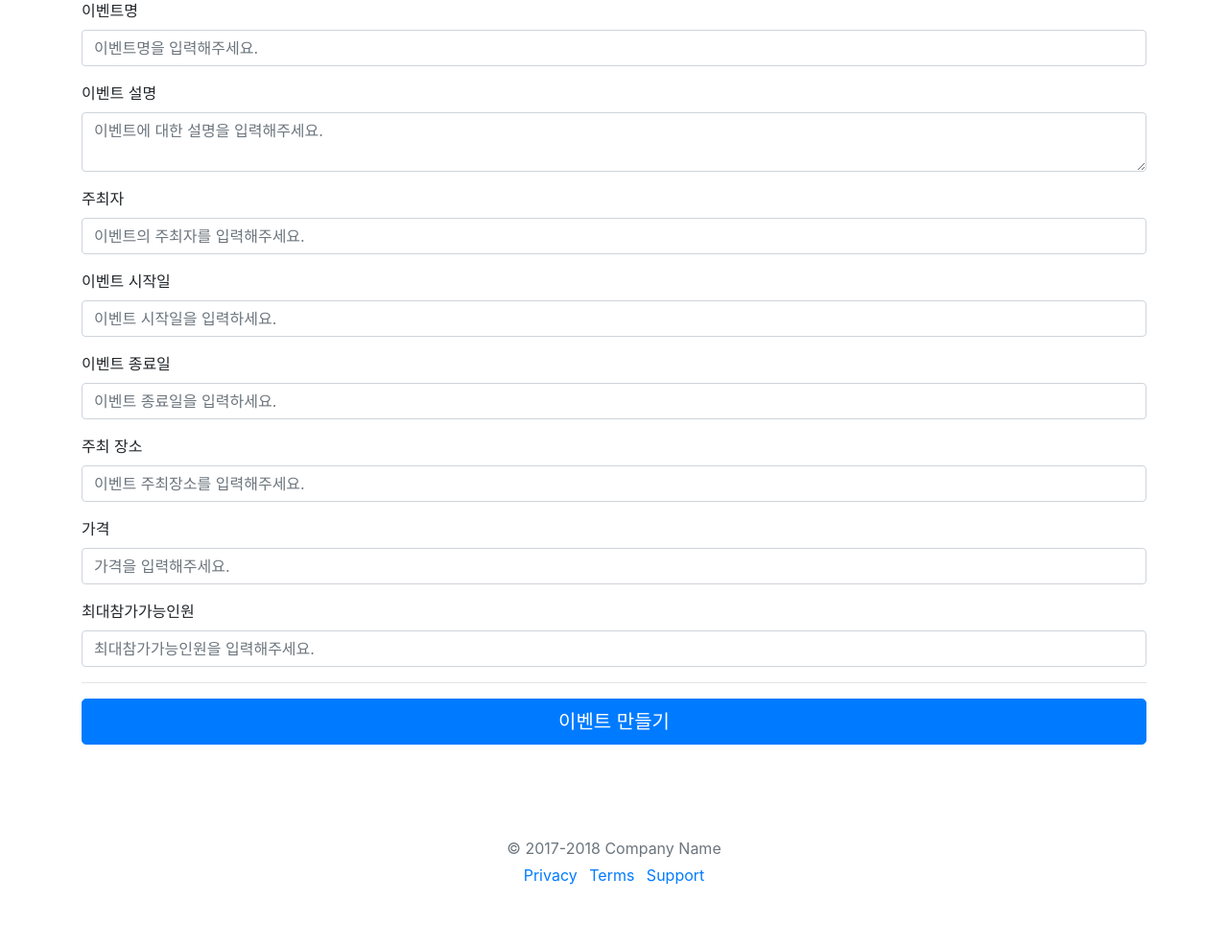
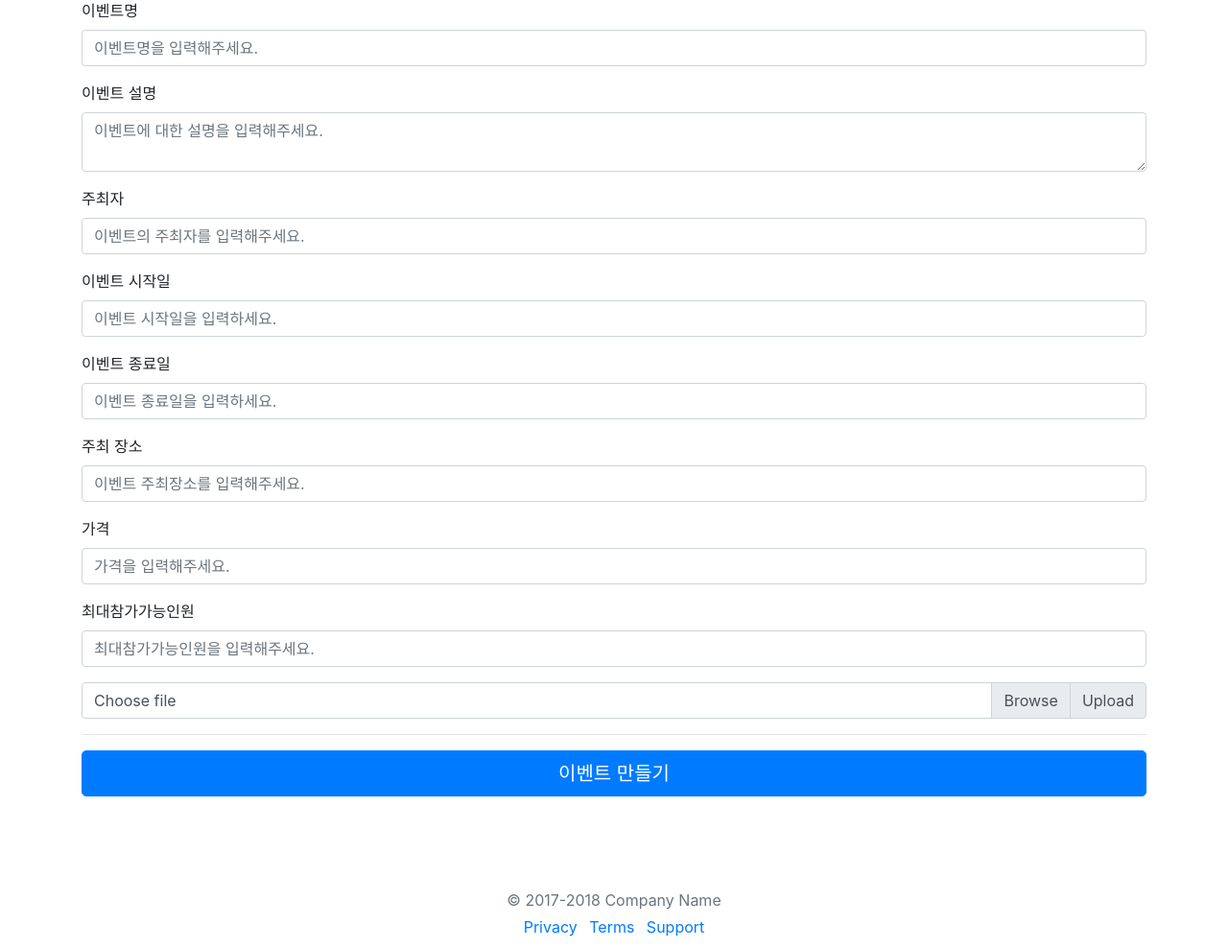
Before and after one commit to hyunyikim/django-eventtogether, a Django app: page /events/new/ in a window 1280 px wide. Shown: the part 64-1053 px from the top of the page at 96% size. Before the commit the page ends 986 px from the top, so only its background shows below. Run offline with Django 3.2, Linux system fonts and the light colour scheme; some libraries are stand-ins or nearby versions.

Commit message:
첨부파일 업로드 기능 구현

```diff
--- a/events/templates/events/index.html
+++ b/events/templates/events/index.html
@@ -23,7 +23,9 @@
                             {% for event in events_list %}
                                 <div class="col-md-4">
                                     <div class="card mb-4 shadow-sm">
-                                        <a href="/events/{{ event.eid }}"><img src="{% static 'img/dog2.jpg' %}" class="bd-placeholder-img card-img-top" width="100%" height="225"></a>
+                                        <a href="/events/{{ event.eid }}">
+                                            <img src="/static/file/{{ event.eimage }}" class="bd-placeholder-img card-img-top" width="100%" height="225">
+                                        </a>
                                         <div class="card-body">
                                             <h4>{{ event.ename }}</h4>
                                             <p class="card-text">{{ event.econtent }}</p>
--- a/events/templates/events/write.html
+++ b/events/templates/events/write.html
@@ -9,7 +9,7 @@
     <div class="row">
         <div class="col-md-12 order-md-1">
             {{ error_mesage }}
-            <form name="eventForm" action="" method="post" class="needs-validation" novalidate="">
+            <form name="eventForm" action="" method="post" class="needs-validation" novalidate="" enctype="multipart/form-data">
                 {% csrf_token %}
                 <input type="hidden" id="eid" name="eid" value="{{ event.eid }}">
                 <div class="mb-3">
@@ -50,6 +50,15 @@
                     <input type="text" class="form-control" name="emaxattendee" id="emaxattendee"
                            placeholder="최대참가가능인원을 입력해주세요." required="" value="{{ event.emaxattendee }}">
                 </div>
+                <div class="input-group mb-3">
+                  <div class="custom-file">
+                    <input type="file" class="custom-file-input" id="inputGroupFile02" name="eimage">
+                    <label class="custom-file-label" for="inputGroupFile02" aria-describedby="inputGroupFileAddon02">Choose file</label>
+                  </div>
+                  <div class="input-group-append">
+                    <span class="input-group-text" id="inputGroupFileAddon02">Upload</span>
+                  </div>
+                </div>
                 <hr>
                 <input class="btn btn-primary btn-lg btn-block" type="submit" value="이벤트 만들기">
             </form>
--- a/events/urls.py
+++ b/events/urls.py
@@ -5,7 +5,7 @@ from . import views_functional
 
 app_name = 'events'
 urlpatterns = [
-
+    path('', views.IndexView.as_view(), name='index'),
     path('<int:pk>/', views.DetailView.as_view(), name='detail'),
     path('new/', views.WriteView.as_view(), name='write'),
     path('<int:pk>/update/', views.UpdateView.as_view(), name='update'),
--- a/events/views.py
+++ b/events/views.py
@@ -1,9 +1,13 @@
 from django.views import generic
 from django.shortcuts import render, HttpResponseRedirect, reverse
+import os
+from django.conf import settings
 from .models import Events
 
 # 클래스형 뷰
-
+class IndexView(generic.ListView):
+    template_name = 'events/index.html'
+    model = Events
 
 
 class DetailView(generic.DetailView):
@@ -19,6 +23,16 @@ class WriteView(generic.View):
 
     def post(selfs, request, *args, **kwargs):
         try:
+            if 'eimage' in request.FILES:
+                file = request.FILES['eimage']
+                filename = file._name
+                print('파일명 : ', filename)
+
+                fp = open(os.path.join('static/file', filename), 'wb+')
+                for chunk in file.chunks():
+                    fp.write(chunk)
+                fp.close()
+
             event = Events()
             event.eid = Events.objects.order_by('eid').last().eid + 1
             event.ename = request.POST['ename']
@@ -29,8 +43,10 @@ class WriteView(generic.View):
             event.eloc = request.POST['eloc']
             event.eprice = request.POST['eprice']
             event.emaxattendee = request.POST['emaxattendee']
+            event.eimage = filename
             event.save()
             return HttpResponseRedirect(reverse('events:detail', args=(event.eid, )))
+
         except():
             return render(request, 'events/write.html', {'error_message': 'write failed'})
 
--- a/eventtogether/settings.py
+++ b/eventtogether/settings.py
@@ -97,6 +97,10 @@ DATABASES = {
     }
 }
 
+# 파일 업로드 디렉토리
+MEDIA_URL = '/media/'
+MEDIA_ROOT = os.path.join(BASE_DIR, 'media')
+
 
 # Password validation
 # https://docs.djangoproject.com/en/2.0/ref/settings/#auth-password-validators
--- a/eventtogether/urls.py
+++ b/eventtogether/urls.py
@@ -16,13 +16,12 @@ Including another URLconf
 from django.contrib import admin
 from django.urls import path, include
 from django.conf.urls import url, include
-from .views import IndexView
+from .views import HomeView
 
 
 urlpatterns = [
     path('admin/', admin.site.urls),
-    #path('', HomeView.as_view(), name='home'),
-    path('', IndexView.as_view(), name='index'),
+    path('', HomeView.as_view(), name='home'),
     path('events/', include('events.urls')),
     path('users/', include('users.urls')),
 
--- a/templates/home.html
+++ b/templates/home.html
@@ -44,6 +44,7 @@
     {% endblock footer %}
 
     <script src="{% static 'js/picker.js' %}"></script>
+    <script src="{% static 'js/bootstrap.bundle.js' %}"></script>
     <script>
         console.log('date picker script load');
 
```
Also changed, not shown: eventtogether/views.py (+14 -5 lines), media/dog.jpg (added), static/file/dog.jpg (added).
